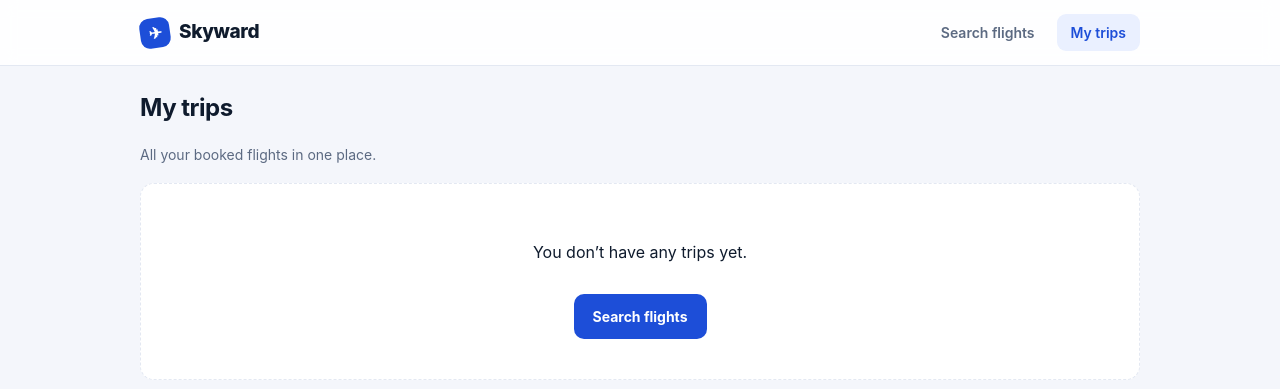
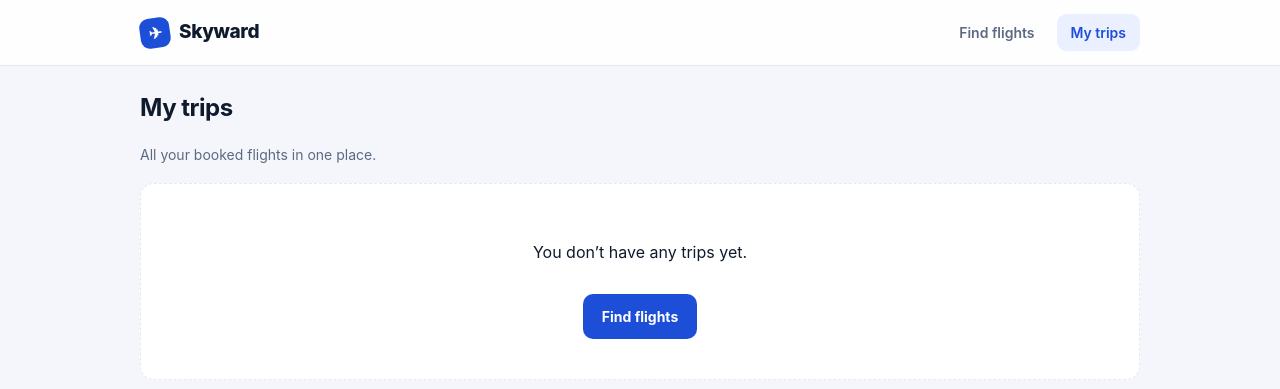
Before and after one commit to ronak-ag19/skyward, a React (Vite) app: page /trips in a window 1280 px wide. Shown: the top 389 px of the page. Built offline with nearby package versions, Linux system fonts and the light colour scheme.

Commit message:
Rename remaining 'Search flights' -> 'Find flights' (header nav, empty trips)

```diff
--- a/src/components/Header.jsx
+++ b/src/components/Header.jsx
@@ -10,7 +10,7 @@ export default function Header() {
         </Link>
         <nav className="nav">
           <NavLink to="/" end className="nav-link" data-testid="nav-search">
-            Search flights
+            Find flights
           </NavLink>
           <NavLink to="/trips" className="nav-link" data-testid="nav-trips">
             My trips
--- a/src/pages/Trips.jsx
+++ b/src/pages/Trips.jsx
@@ -15,7 +15,7 @@ export default function Trips() {
         <div className="empty" data-testid="trips-empty">
           <p>You don’t have any trips yet.</p>
           <Link to="/" className="btn btn-primary">
-            Search flights
+            Find flights
           </Link>
         </div>
       ) : (
```
